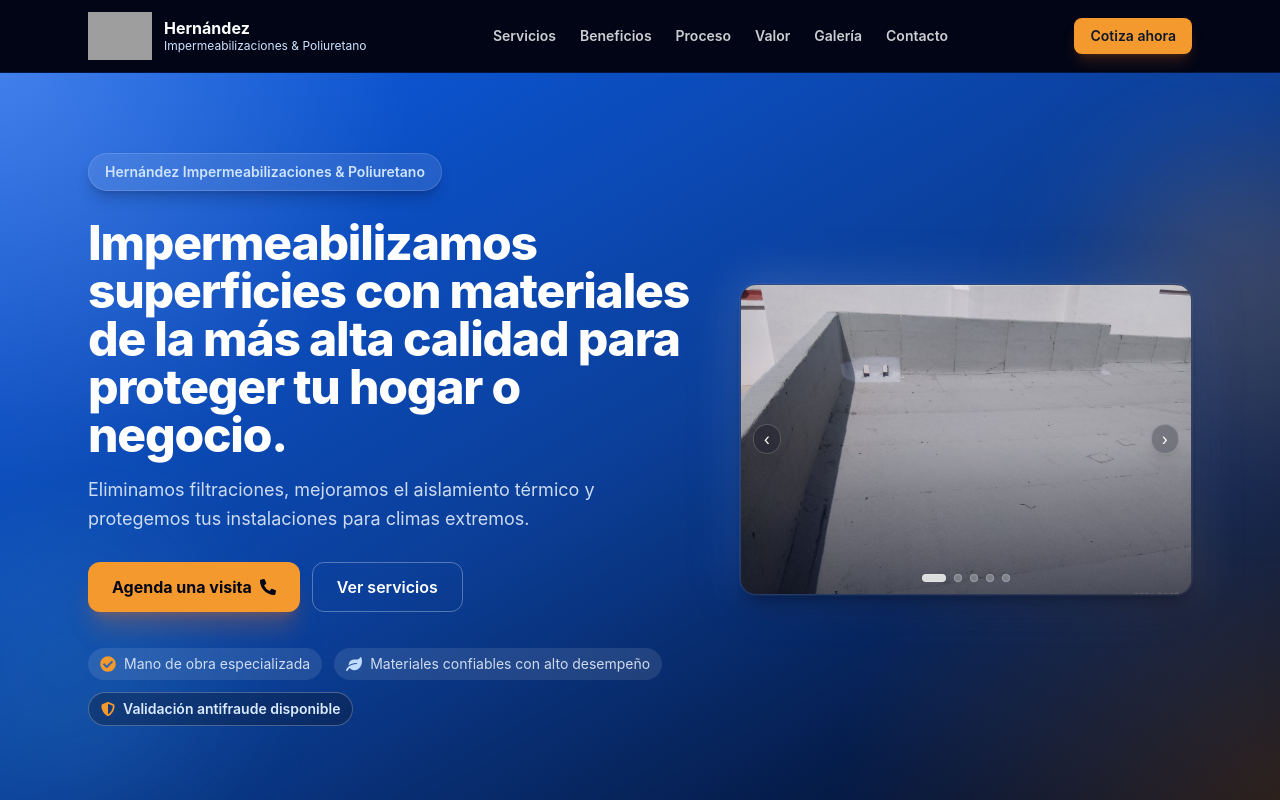
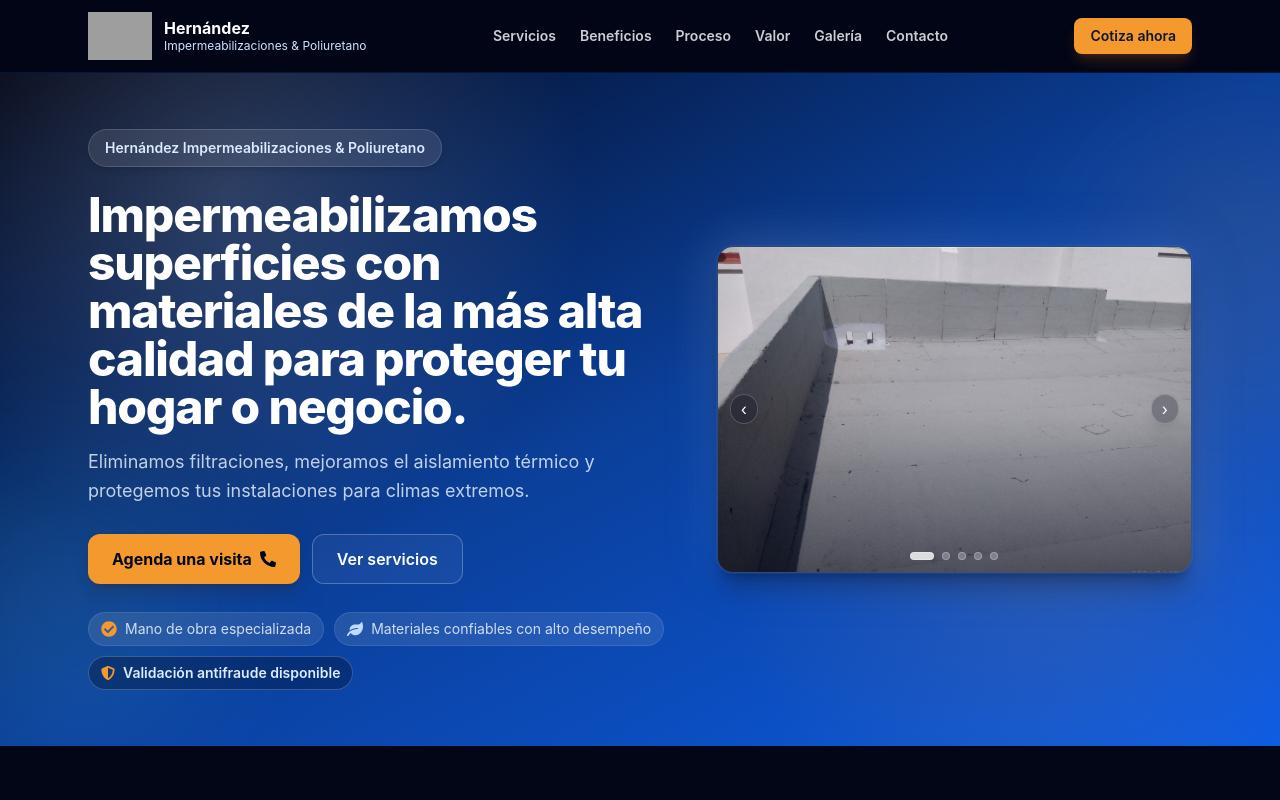
Before and after one commit to AlexArmendariz03/LandingPage, a Next.js app: page / in a window 1280 px wide. Shown: the top 800 px of the page. Built offline with nearby package versions, Linux system fonts and the light colour scheme; grey boxes are pictures that could not be loaded.

Commit message:
Ordena banner principal

```diff
--- a/src/app/page.tsx
+++ b/src/app/page.tsx
@@ -168,52 +168,52 @@ export default function LandingPage() {
 
     return (
         <main className="min-h-screen overflow-hidden bg-slate-950 text-white">
-            <section className="relative overflow-hidden bg-gradient-to-br from-[#0c5ce6] via-[#0b3f99] to-slate-950">
-                <div className="absolute inset-0 bg-[radial-gradient(circle_at_top_left,rgba(255,255,255,0.22),transparent_28%),radial-gradient(circle_at_bottom_right,rgba(243,153,46,0.18),transparent_30%)]" />
-                <div className="absolute -right-28 top-20 h-72 w-72 rounded-full bg-[#f3992e]/20 blur-3xl" />
+            <section className="relative overflow-hidden bg-gradient-to-br from-slate-950 via-[#0b3f99] to-[#0c5ce6]">
+                <div className="absolute inset-0 bg-[radial-gradient(circle_at_18%_18%,rgba(255,255,255,0.16),transparent_30%),radial-gradient(circle_at_82%_72%,rgba(243,153,46,0.12),transparent_28%)]" />
+                <div className="absolute -right-28 top-16 h-72 w-72 rounded-full bg-[#f3992e]/10 blur-3xl" />
                 <div className="absolute -left-20 bottom-0 h-72 w-72 rounded-full bg-cyan-300/10 blur-3xl" />
 
-                <div className="relative mx-auto grid max-w-6xl items-center gap-10 px-6 py-16 md:py-20 lg:grid-cols-[1.15fr_0.85fr]">
-                    <div className="space-y-7" data-aos="fade-right">
-                        <span className="inline-flex rounded-full border border-white/15 bg-white/10 px-4 py-2 text-sm font-semibold text-[#cfe4ff] shadow-lg shadow-slate-950/20 backdrop-blur">
+                <div className="relative mx-auto grid max-w-6xl items-center gap-8 px-6 py-14 md:py-18 lg:grid-cols-[1.1fr_0.9fr] lg:gap-12">
+                    <div className="max-w-3xl space-y-6" data-aos="fade-right">
+                        <span className="inline-flex rounded-full border border-white/15 bg-white/10 px-4 py-2 text-sm font-semibold text-[#dbeafe] shadow-md shadow-slate-950/10 backdrop-blur">
                             Hernández Impermeabilizaciones & Poliuretano
                         </span>
                         <div className="space-y-4">
-                            <h1 className="max-w-3xl text-3xl font-extrabold leading-tight tracking-tight md:text-5xl">
+                            <h1 className="max-w-3xl text-3xl font-extrabold leading-[1.08] tracking-tight md:text-5xl">
                                 Impermeabilizamos superficies con materiales de la más alta calidad para proteger tu hogar o negocio.
                             </h1>
-                            <p className="max-w-2xl text-lg leading-relaxed text-blue-50/85">
+                            <p className="max-w-2xl text-lg leading-relaxed text-blue-50/80">
                                 Eliminamos filtraciones, mejoramos el aislamiento térmico y protegemos tus instalaciones para climas extremos.
                             </p>
                         </div>
 
-                        <div className="flex flex-col gap-3 sm:flex-row sm:flex-wrap">
-                            <a href="#contacto" className="inline-flex items-center justify-center gap-2 rounded-xl bg-[#f3992e] px-6 py-3 font-bold text-slate-950 shadow-xl shadow-orange-500/25 transition hover:scale-[1.02]">
+                        <div className="flex flex-col gap-3 pt-1 sm:flex-row sm:flex-wrap">
+                            <a href="#contacto" className="inline-flex items-center justify-center gap-2 rounded-xl bg-[#f3992e] px-6 py-3 font-bold text-slate-950 shadow-lg shadow-orange-950/20 transition hover:-translate-y-0.5 hover:bg-[#ffad45]">
                                 Agenda una visita
                                 <FaPhoneAlt />
                             </a>
-                            <a href="#servicios" className="inline-flex items-center justify-center rounded-xl border border-white/30 px-6 py-3 font-semibold transition hover:bg-white/10">
+                            <a href="#servicios" className="inline-flex items-center justify-center rounded-xl border border-white/25 bg-white/5 px-6 py-3 font-semibold transition hover:bg-white/10">
                                 Ver servicios
                             </a>
                         </div>
 
-                        <div className="flex flex-wrap gap-3 pt-2">
-                            <div className="flex items-center gap-2 rounded-full bg-white/10 px-3 py-1.5">
+                        <div className="flex flex-wrap gap-2.5 pt-1">
+                            <div className="flex items-center gap-2 rounded-full border border-white/10 bg-white/10 px-3 py-1.5">
                                 <FaCheckCircle className="text-[#f3992e]" />
                                 <span className="text-sm text-blue-50/85">Mano de obra especializada</span>
                             </div>
-                            <div className="flex items-center gap-2 rounded-full bg-white/10 px-3 py-1.5">
+                            <div className="flex items-center gap-2 rounded-full border border-white/10 bg-white/10 px-3 py-1.5">
                                 <FaLeaf className="text-blue-200" />
                                 <span className="text-sm text-blue-50/85">Materiales confiables con alto desempeño</span>
                             </div>
-                            <Link href="/seguridad" className="inline-flex items-center gap-2 rounded-full border border-white/25 bg-slate-900/35 px-3 py-1.5 text-sm font-semibold text-blue-100 transition hover:bg-slate-900/60">
+                            <Link href="/seguridad" className="inline-flex items-center gap-2 rounded-full border border-white/20 bg-slate-950/30 px-3 py-1.5 text-sm font-semibold text-blue-100 transition hover:bg-slate-950/50">
                                 <FaShieldAlt className="text-[#f3992e]" />
                                 Validación antifraude disponible
                             </Link>
                         </div>
                     </div>
 
-                    <div className="relative" data-aos="fade-left">
+                    <div className="relative mx-auto w-full max-w-[520px] lg:max-w-none" data-aos="fade-left">
                         <div className="absolute -inset-2 rounded-[2rem] bg-white/5 blur-xl" />
                         <HeroCarousel />
                     </div>
```
